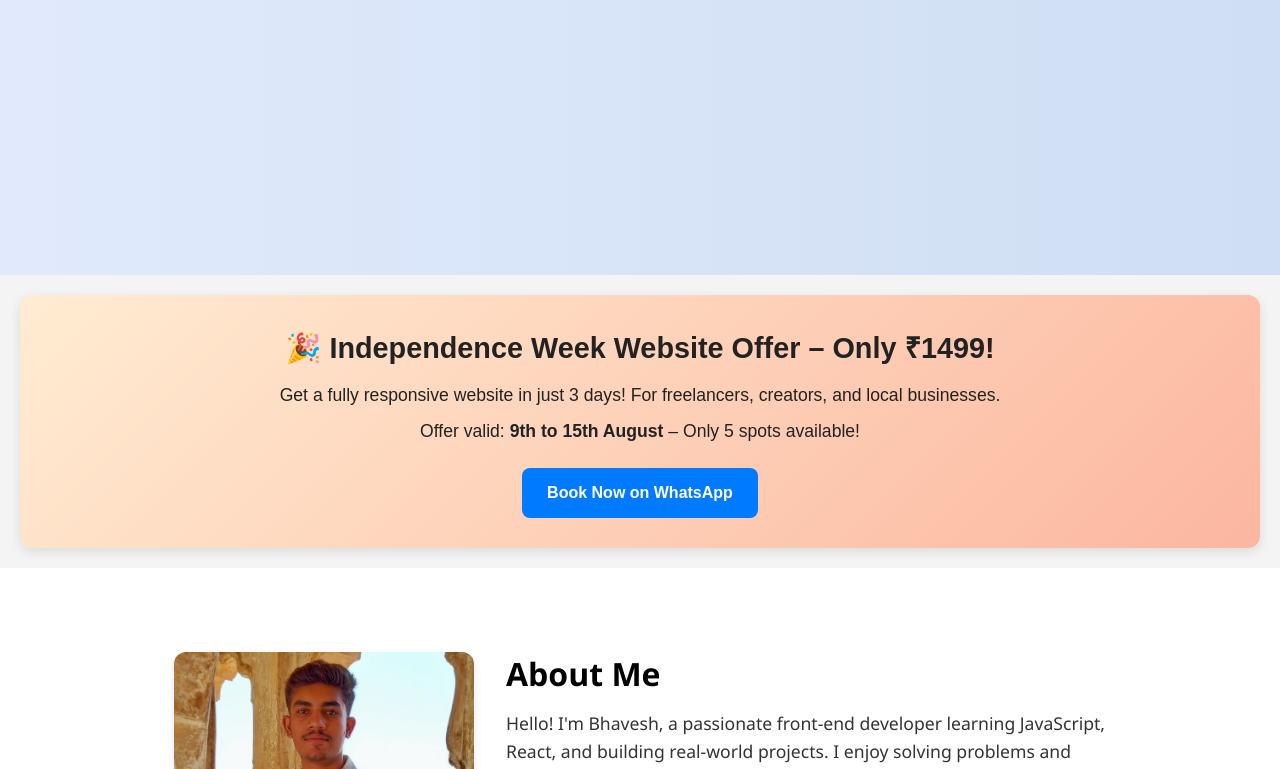
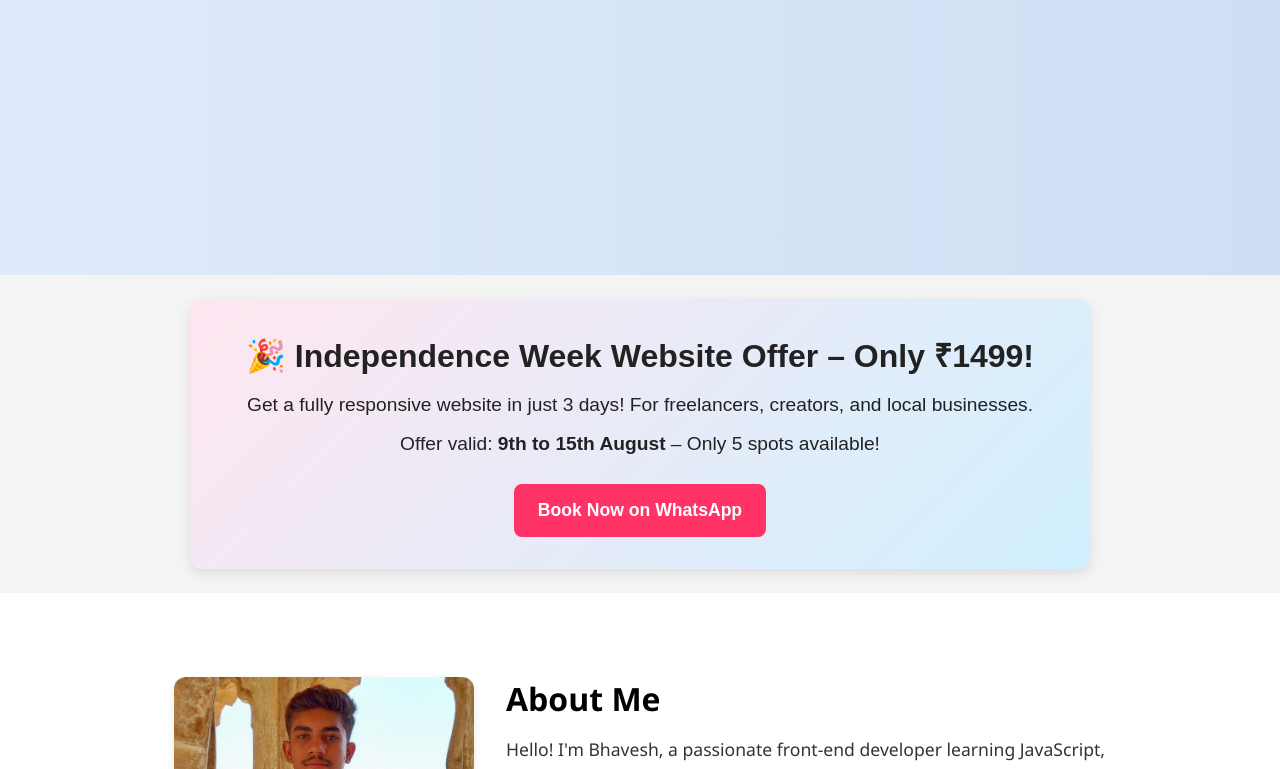
Before and after one commit to Op998200/Bhavesh-malviya, a plain HTML site: page Home/index.html in a window 1280 px wide. Shown: the part 525-1294 px from the top of the page. Drawn offline with Linux system fonts and the light colour scheme.

Commit message:
Update style.css

```diff
--- a/Home/style.css
+++ b/Home/style.css
@@ -290,38 +290,49 @@ body {
 }
 
 .offer-banner {
-  background: linear-gradient(135deg, #ffecd2 0%, #fcb69f 100%);
+  background: linear-gradient(135deg, #ffe6f0 0%, #d0f0ff 100%);
   color: #222;
   text-align: center;
-  padding: 30px 20px;
+  padding: 2rem 1rem;
   font-family: 'Poppins', sans-serif;
   border-radius: 12px;
-  margin: 20px;
-  box-shadow: 0 4px 12px rgba(0,0,0,0.1);
+  margin: 1.5rem auto;
+  max-width: 900px;
+  box-shadow: 0 4px 12px rgba(0, 0, 0, 0.1);
 }
 
 .offer-banner h2 {
-  font-size: 1.8rem;
-  margin-bottom: 10px;
+  font-size: clamp(1.4rem, 4vw, 2rem);
+  margin-bottom: 0.5rem;
+  font-weight: 700;
 }
 
 .offer-banner p {
-  font-size: 1.1rem;
-  margin: 8px 0;
+  font-size: clamp(1rem, 3.5vw, 1.2rem);
+  margin: 0.5rem 0;
+  line-height: 1.6;
 }
 
 .offer-btn {
   display: inline-block;
-  margin-top: 15px;
-  background: #007bff;
-  color: white;
-  padding: 12px 25px;
+  margin-top: 1rem;
+  background: #ff3366;
+  color: #fff;
+  padding: 0.8rem 1.5rem;
   border-radius: 8px;
-  font-weight: bold;
+  font-weight: 600;
+  font-size: clamp(1rem, 2.5vw, 1.1rem);
   text-decoration: none;
-  transition: 0.3s;
+  transition: background 0.3s ease-in-out;
 }
 
 .offer-btn:hover {
-  background: #0056b3;
+  background: #cc2952;
 }
+
+@media (max-width: 768px) {
+  .offer-banner {
+    margin: 1rem;
+    padding: 1.5rem 1rem;
+  }
+}
```
